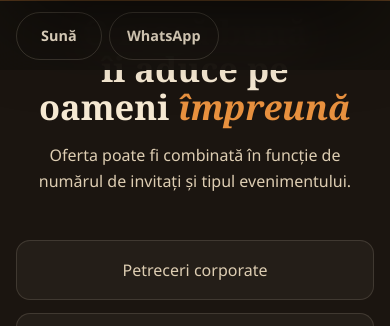
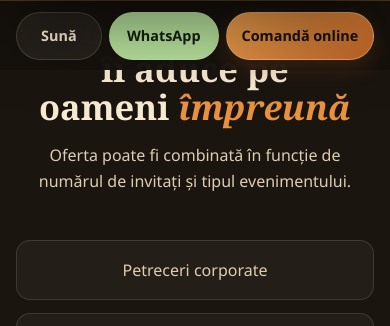
Before and after one commit to ailumotatu-ui/ailumotatu.ro, a plain HTML site: page platouri/index.html in a window 390 px wide. Shown: the part 774-1100 px from the top of the page. Drawn offline with Linux system fonts and the light colour scheme.

Commit message:
Add files via upload

```diff
--- a/platouri/index.html
+++ b/platouri/index.html
@@ -58,6 +58,7 @@
         <a href="/">Acasă</a><a href="/platouri/" aria-current="page">Platouri</a><a href="/meniul-zilei/">Meniul zilei</a><a href="/meniuri-pomeni/">Meniuri pomeni</a><a href="/#contact">Contact</a>
       </nav>
       <div class="header-actions">
+        <a class="order-online-link" href="https://ai-lu-motatu.order.dish.co/menus" data-dish-order>Comandă online</a>
         <a class="phone-link" href="tel:+40736063522" aria-label="Sună la 0736 063 522"><span aria-hidden="true">☎</span><span class="phone-label">0736 063 522</span></a>
         <button class="nav-toggle" type="button" aria-expanded="false" aria-controls="meniu-mobil" aria-label="Deschide meniul" data-nav-toggle>☰</button>
       </div>
@@ -166,7 +167,7 @@
 
   <footer class="site-footer"><div class="container"><div class="footer-grid"><div><a class="brand" href="/"><span class="brand-mark" aria-hidden="true">AM</span><span>Ai lu' Moțatu</span></a><p>Mâncare gătită și platouri pregătite cu grijă în Craiova.</p><p class="company-details">AI LU MOTATU SRL · CUI 54840546<br>Nr. Reg. Com. J2026037079000 · EUID ROONRC.J2026037079000</p></div><div><h2>Comandă</h2><div class="footer-links"><a href="/meniul-zilei/">Meniul zilei</a><a href="/platouri/">Platouri</a><a href="/meniuri-pomeni/">Meniuri pomeni</a></div></div><div><h2>Contact</h2><div class="footer-links"><a href="tel:+40736063522">0736 063 522</a><a href="https://www.facebook.com/profile.php?id=61590221382159" target="_blank" rel="noopener noreferrer">Facebook</a><a href="https://asiguraricraiova.ro/" target="_blank" rel="noopener">Partener local: Asigurări Craiova</a><a href="/confidentialitate/">Confidențialitate</a></div></div></div><div class="footer-bottom">© <span data-current-year>2026</span> Ai lu' Moțatu. Toate drepturile rezervate.</div></div></footer>
   <a class="partner-float" href="https://asiguraricraiova.ro/" target="_blank" rel="noopener" aria-label="Vizitează partenerul Asigurări Craiova; se deschide într-o filă nouă"><span class="partner-float__mark" aria-hidden="true"><svg viewBox="0 0 24 24" fill="none" stroke="currentColor" stroke-width="1.8" stroke-linecap="round" stroke-linejoin="round"><path d="M12 3 5.5 5.7v5.1c0 4.3 2.6 8.1 6.5 10.2 3.9-2.1 6.5-5.9 6.5-10.2V5.7L12 3Z"/><path d="m9.2 12 1.8 1.8 3.9-4"/></svg></span><span class="partner-float__copy"><small>Partener local</small><strong>Asigurări Craiova</strong></span><span class="partner-float__arrow" aria-hidden="true">↗</span></a>
-  <nav class="mobile-quick-actions" aria-label="Acțiuni rapide"><a href="tel:+40736063522">Sună</a><a href="https://wa.me/40736063522" target="_blank" rel="noopener noreferrer">WhatsApp</a></nav>
+  <nav class="mobile-quick-actions" aria-label="Acțiuni rapide"><a class="quick-call" href="tel:+40736063522">Sună</a><a class="quick-whatsapp" href="https://wa.me/40736063522" target="_blank" rel="noopener noreferrer">WhatsApp</a><a class="quick-order" href="https://ai-lu-motatu.order.dish.co/menus" data-dish-order>Comandă <span class="quick-order-extra">online</span></a></nav>
   <script src="/assets/site.js" defer></script>
   <script src="/assets/orders.js" defer></script>
   <script src="/assets/analytics.js" defer></script>
```
